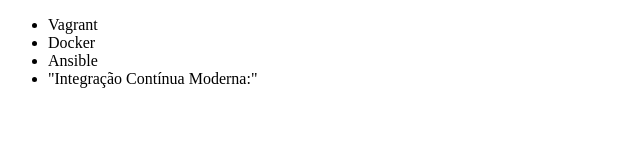
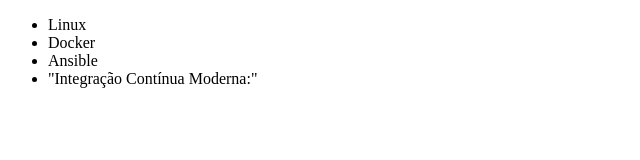
Before and after one commit to dyrj/alura-git, a plain HTML site: page index.html in a window 1280 px wide. Shown: the full height of the page, 0-640 px from the left. Drawn offline with Linux system fonts and the light colour scheme.

Commit message:
alterando curso linux

```diff
--- a/index.html
+++ b/index.html
@@ -6,7 +6,7 @@
 </head>
 <body>
     <ul>
-        <li>Vagrant</li>
+        <li>Linux</li>
         <li>Docker</li>
         <li>Ansible</li>
         <li>"Integração Contínua Moderna:"</li>
```
